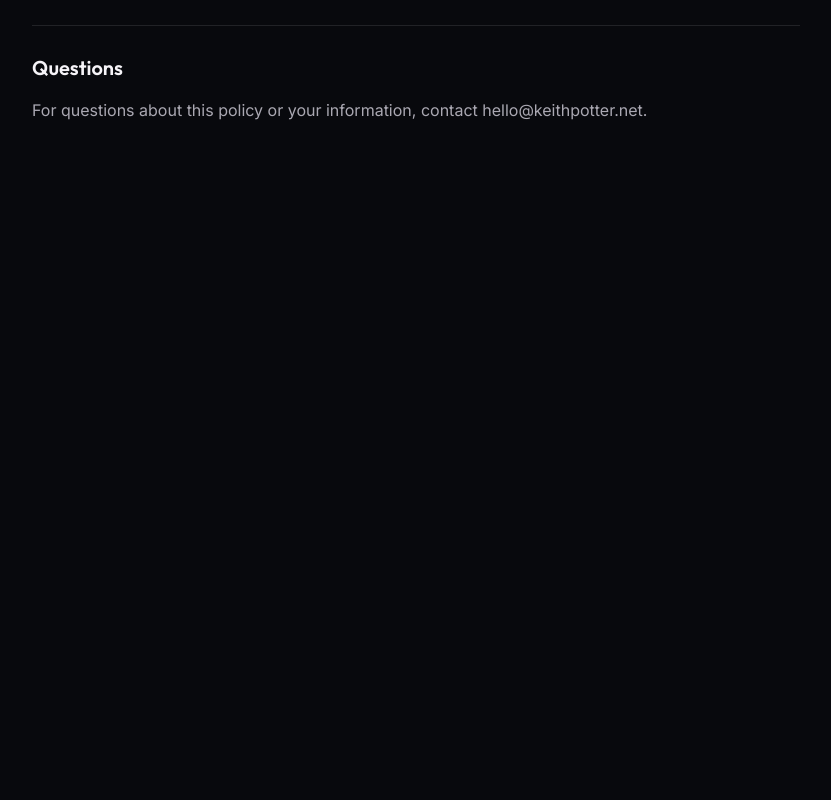
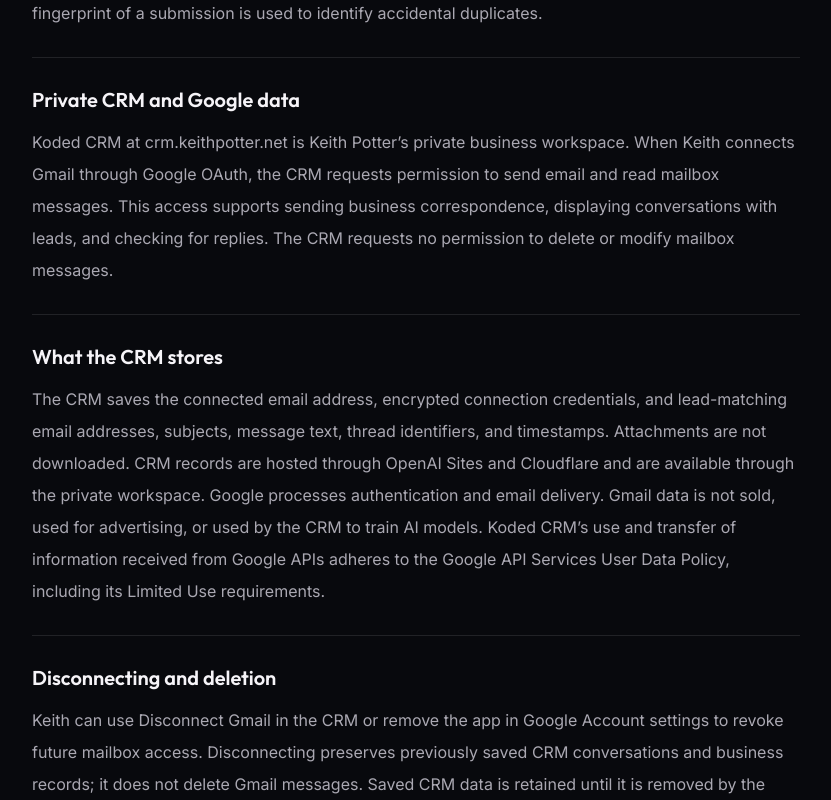
Before and after one commit to keithpotter21/koded_by_keith, a Nuxt app: page /privacy in a window 1280 px wide. Shown: the part 1140-1940 px from the top of the page, without its empty margins (0-831 px from the left). Before the commit the page ends 1406 px from the top, so only its background shows below. Built offline with nearby package versions, Linux system fonts and the light colour scheme.

Commit message:
docs: explain CRM Gmail data use in privacy notice

```diff
--- a/content/privacy.ts
+++ b/content/privacy.ts
@@ -19,6 +19,18 @@
       body: "The form also processes the source page, campaign parameters when present, browser user agent, network address, and timing or verification tokens used for security and rate limiting. A cryptographic fingerprint of a submission is used to identify accidental duplicates.",
     },
     {
+      heading: "Private CRM and Google data",
+      body: "Koded CRM at crm.keithpotter.net is Keith Potter’s private business workspace. When Keith connects Gmail through Google OAuth, the CRM requests permission to send email and read mailbox messages. This access supports sending business correspondence, displaying conversations with leads, and checking for replies. The CRM requests no permission to delete or modify mailbox messages.",
+    },
+    {
+      heading: "What the CRM stores",
+      body: "The CRM saves the connected email address, encrypted connection credentials, and lead-matching email addresses, subjects, message text, thread identifiers, and timestamps. Attachments are not downloaded. CRM records are hosted through OpenAI Sites and Cloudflare and are available through the private workspace. Google processes authentication and email delivery. Gmail data is not sold, used for advertising, or used by the CRM to train AI models. Koded CRM’s use and transfer of information received from Google APIs adheres to the Google API Services User Data Policy, including its Limited Use requirements.",
+    },
+    {
+      heading: "Disconnecting and deletion",
+      body: "Keith can use Disconnect Gmail in the CRM or remove the app in Google Account settings to revoke future mailbox access. Disconnecting preserves previously saved CRM conversations and business records; it does not delete Gmail messages. Saved CRM data is retained until it is removed by the workspace owner. For a question or deletion request concerning information stored in the CRM, contact keith@keithpotter.net.",
+    },
+    {
       heading: "Questions",
       body: "For questions about this policy or your information, contact hello@keithpotter.net.",
     },
--- a/pages/privacy.vue
+++ b/pages/privacy.vue
@@ -3,4 +3,4 @@
 import { site } from '~/content/site'
 useHead({ title: `Privacy | ${site.name}`, meta: [{ name: 'description', content: 'Privacy policy for Koded by Keith.' }] })
 </script>
-<template><div><a href="#main-content" class="sr-only focus:not-sr-only">Skip to content</a><SiteHeader /><main id="main-content" class="section-shell py-20 sm:py-28"><p class="eyebrow">{{ privacy.updated }}</p><h1 class="mt-4 text-5xl font-semibold tracking-[-.06em] sm:text-7xl">{{ privacy.title }}</h1><p class="mt-6 max-w-2xl text-lg leading-8 text-muted">A plain-language overview of how contact information is handled.</p><div class="mt-14 max-w-3xl divide-y divide-white/10 border-t border-white/10"><section v-for="section in privacy.sections" :key="section.heading" class="py-7"><h2 class="text-xl font-semibold">{{ section.heading }}</h2><p class="mt-3 leading-8 text-muted">{{ section.body }}</p></section></div></main></div></template>
+<template><div><a href="#main-content" class="sr-only focus:not-sr-only">Skip to content</a><SiteHeader /><main id="main-content" class="section-shell py-20 sm:py-28"><p class="eyebrow">{{ privacy.updated }}</p><h1 class="mt-4 text-5xl font-semibold tracking-[-.06em] sm:text-7xl">{{ privacy.title }}</h1><p class="mt-6 max-w-2xl text-lg leading-8 text-muted">A plain-language overview of contact information and private CRM email access.</p><div class="mt-14 max-w-3xl divide-y divide-white/10 border-t border-white/10"><section v-for="section in privacy.sections" :key="section.heading" class="py-7"><h2 class="text-xl font-semibold">{{ section.heading }}</h2><p class="mt-3 leading-8 text-muted">{{ section.body }}</p></section></div></main></div></template>
```
